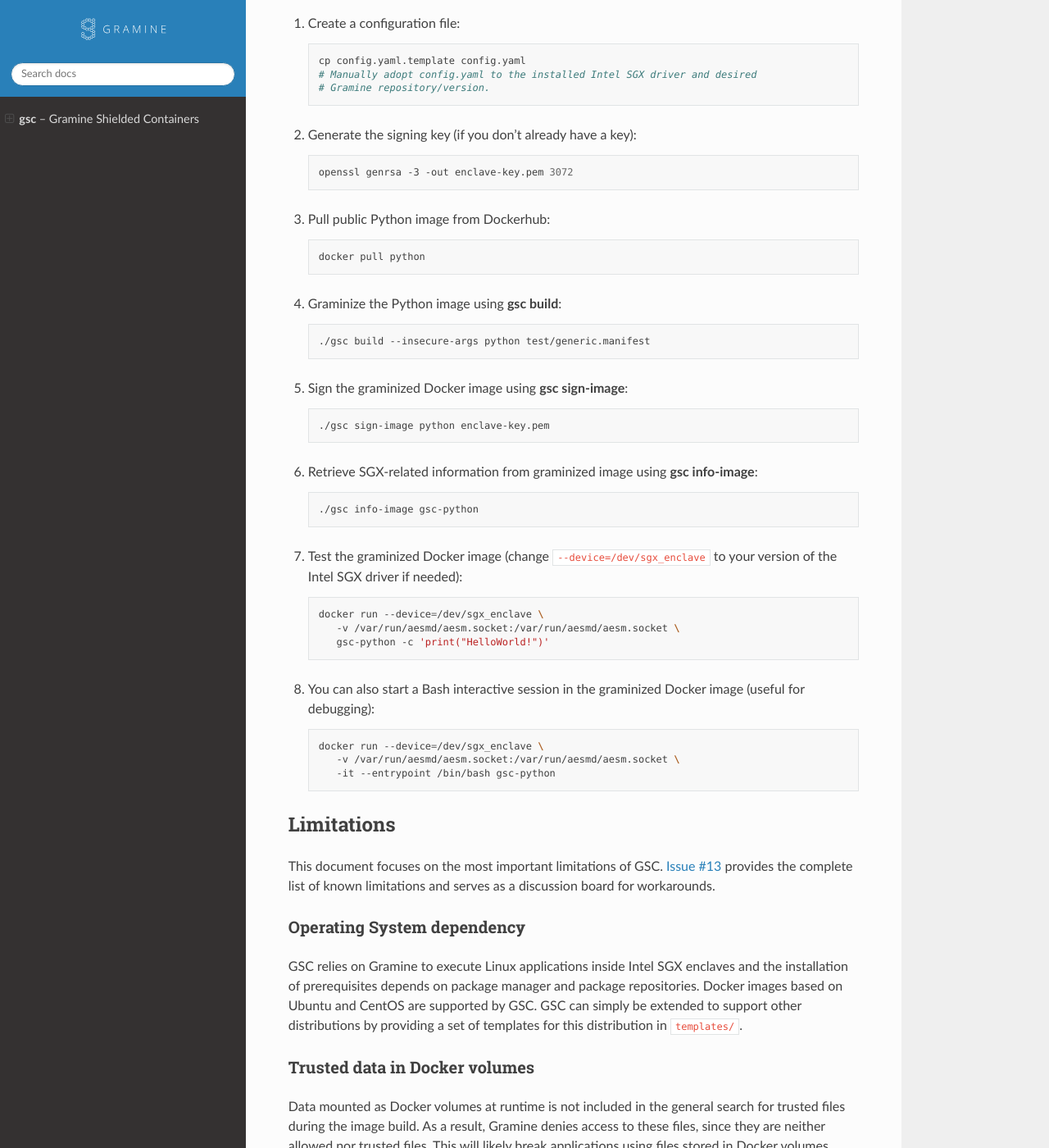
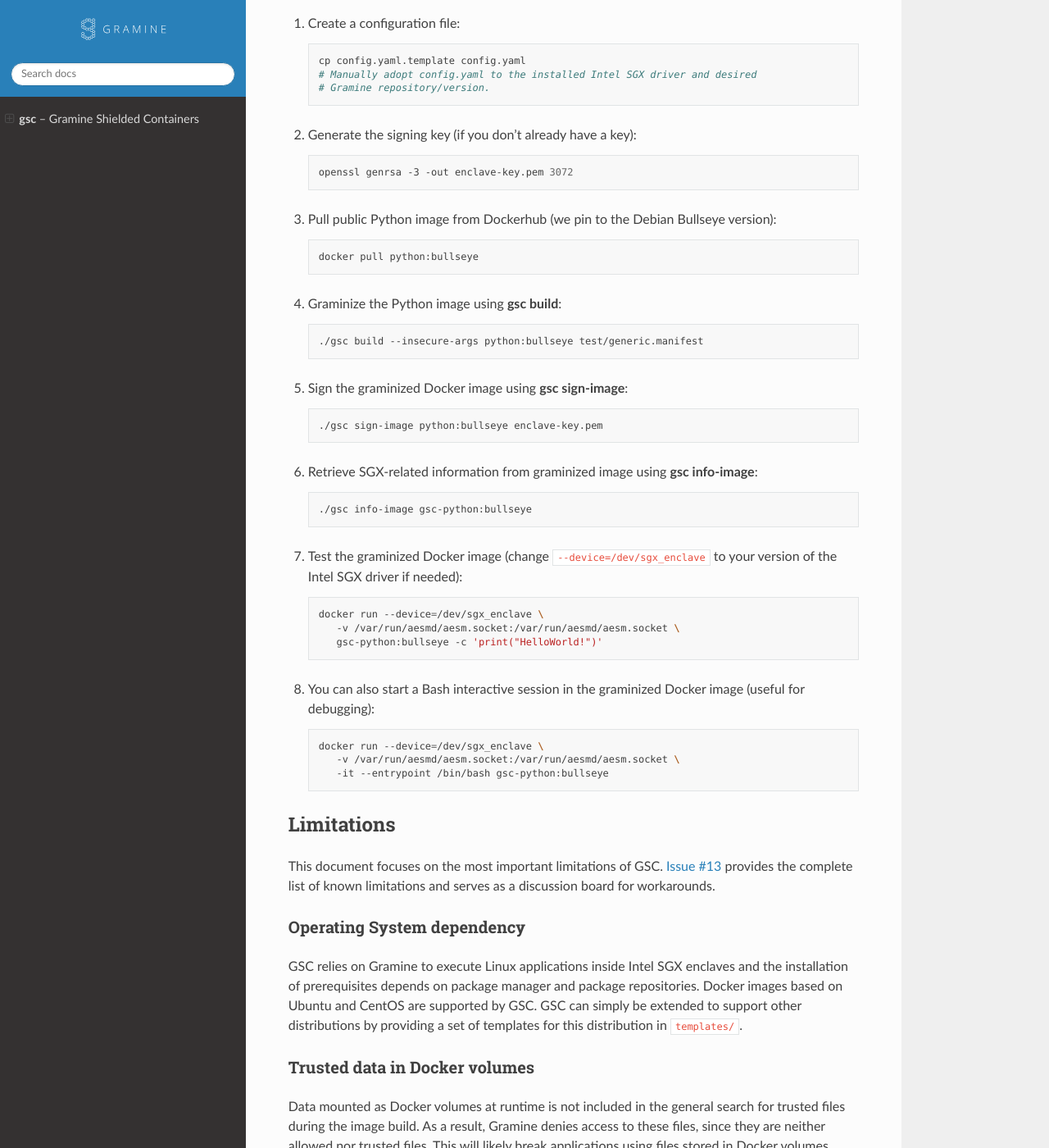
Before and after one commit to gramineproject/gsc, a Sphinx documentation site: the page built from Documentation/index.rst, in a window 1280 px wide and 1400 px high, scrolled down 8621 px. Shown: the whole window at 82% size. Built offline with Sphinx 7.4.7 and the Read the Docs theme 2.0.0, drawn with Linux system fonts in a browser that asks for light colours.

Commit message:
[Docs] Pin to specific version of Python in the example
Python default (`latest`) Docker image recently switched to Debian 12
which uses PEP668 (marking Python base environments as "externally
managed"). This change is not yet supported by GSC, so let's pin the
Python example to a supported version.

Signed-off-by: Dmitrii Kuvaiskii <dmitrii.kuvaiskii@intel.com>

```diff
--- a/Documentation/index.rst
+++ b/Documentation/index.rst
@@ -470,29 +470,30 @@ This example assumes that all prerequisites are installed and configured.
 
       openssl genrsa -3 -out enclave-key.pem 3072
 
-#. Pull public Python image from Dockerhub:
+#. Pull public Python image from Dockerhub (we pin to the Debian Bullseye
+   version):
 
    .. code-block:: sh
 
-      docker pull python
+      docker pull python:bullseye
 
 #. Graminize the Python image using :command:`gsc build`:
 
    .. code-block:: sh
 
-      ./gsc build --insecure-args python test/generic.manifest
+      ./gsc build --insecure-args python:bullseye test/generic.manifest
 
 #. Sign the graminized Docker image using :command:`gsc sign-image`:
 
    .. code-block:: sh
 
-      ./gsc sign-image python enclave-key.pem
+      ./gsc sign-image python:bullseye enclave-key.pem
 
 #. Retrieve SGX-related information from graminized image using :command:`gsc info-image`:
 
    .. code-block:: sh
 
-      ./gsc info-image gsc-python
+      ./gsc info-image gsc-python:bullseye
 
 #. Test the graminized Docker image (change ``--device=/dev/sgx_enclave`` to
    your version of the Intel SGX driver if needed):
@@ -501,7 +502,7 @@ This example assumes that all prerequisites are installed and configured.
 
       docker run --device=/dev/sgx_enclave \
          -v /var/run/aesmd/aesm.socket:/var/run/aesmd/aesm.socket \
-         gsc-python -c 'print("HelloWorld!")'
+         gsc-python:bullseye -c 'print("HelloWorld!")'
 
 #. You can also start a Bash interactive session in the graminized Docker
    image (useful for debugging):
@@ -510,7 +511,7 @@ This example assumes that all prerequisites are installed and configured.
 
       docker run --device=/dev/sgx_enclave \
          -v /var/run/aesmd/aesm.socket:/var/run/aesmd/aesm.socket \
-         -it --entrypoint /bin/bash gsc-python
+         -it --entrypoint /bin/bash gsc-python:bullseye
 
 Limitations
 ===========
```
